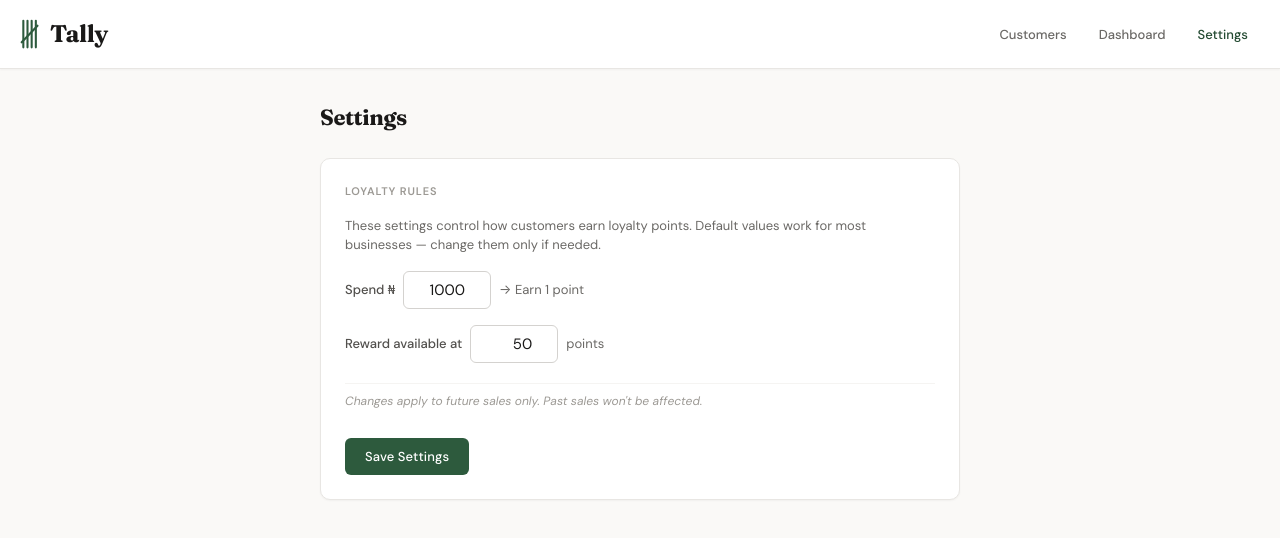
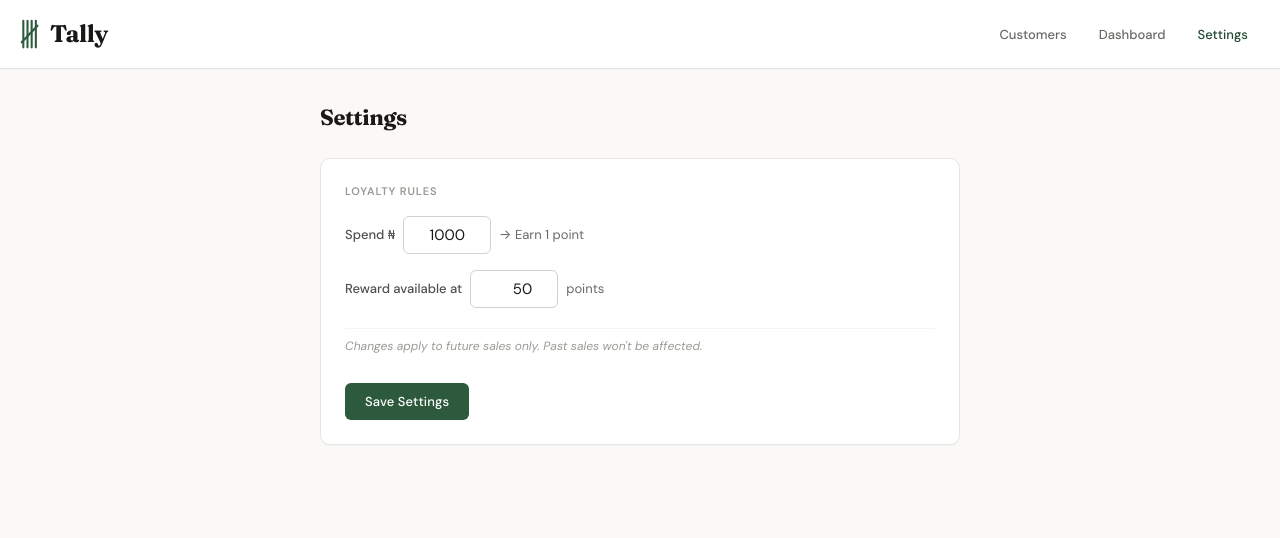
Before and after one commit to blvckjoy/Tally, a React (Vite) app: page / in a window 1280 px wide. Both pictures are taken after a click on the button "Settings". Shown: the top 538 px of the page. Built offline with nearby package versions, Linux system fonts and the light colour scheme.

Commit message:
revert: remove empty-state guidance from settings

```diff
--- a/src/App.css
+++ b/src/App.css
@@ -762,13 +762,6 @@
   padding-left: 0.25rem;
 }
 
-.settings-intro {
-  font-size: 0.8125rem;
-  color: var(--color-gray-500);
-  line-height: 1.5;
-  margin: 0.5rem 0 1rem 0;
-}
-
 .settings-helper {
   font-size: 0.75rem;
   color: var(--color-gray-400);
--- a/src/components/LoyaltySettings.jsx
+++ b/src/components/LoyaltySettings.jsx
@@ -93,10 +93,6 @@ function LoyaltySettings() {
   return (
     <div className="loyalty-settings">
       <div className="section-title">Loyalty Rules</div>
-      <p className="settings-intro">
-        These settings control how customers earn loyalty points.
-        Default values work for most businesses — change them only if needed.
-      </p>
 
       <div className="settings-form">
         <div className="setting-row">
```
